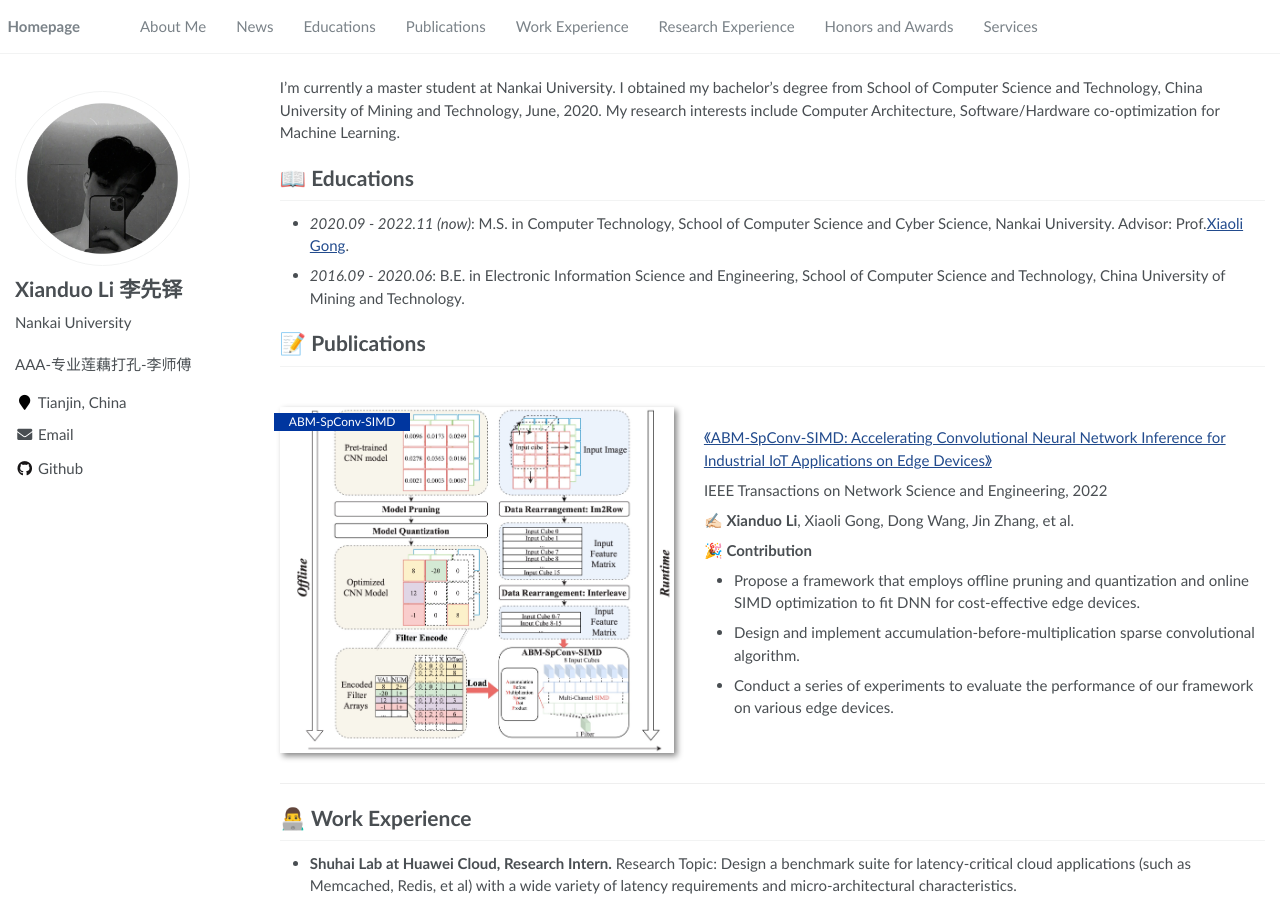
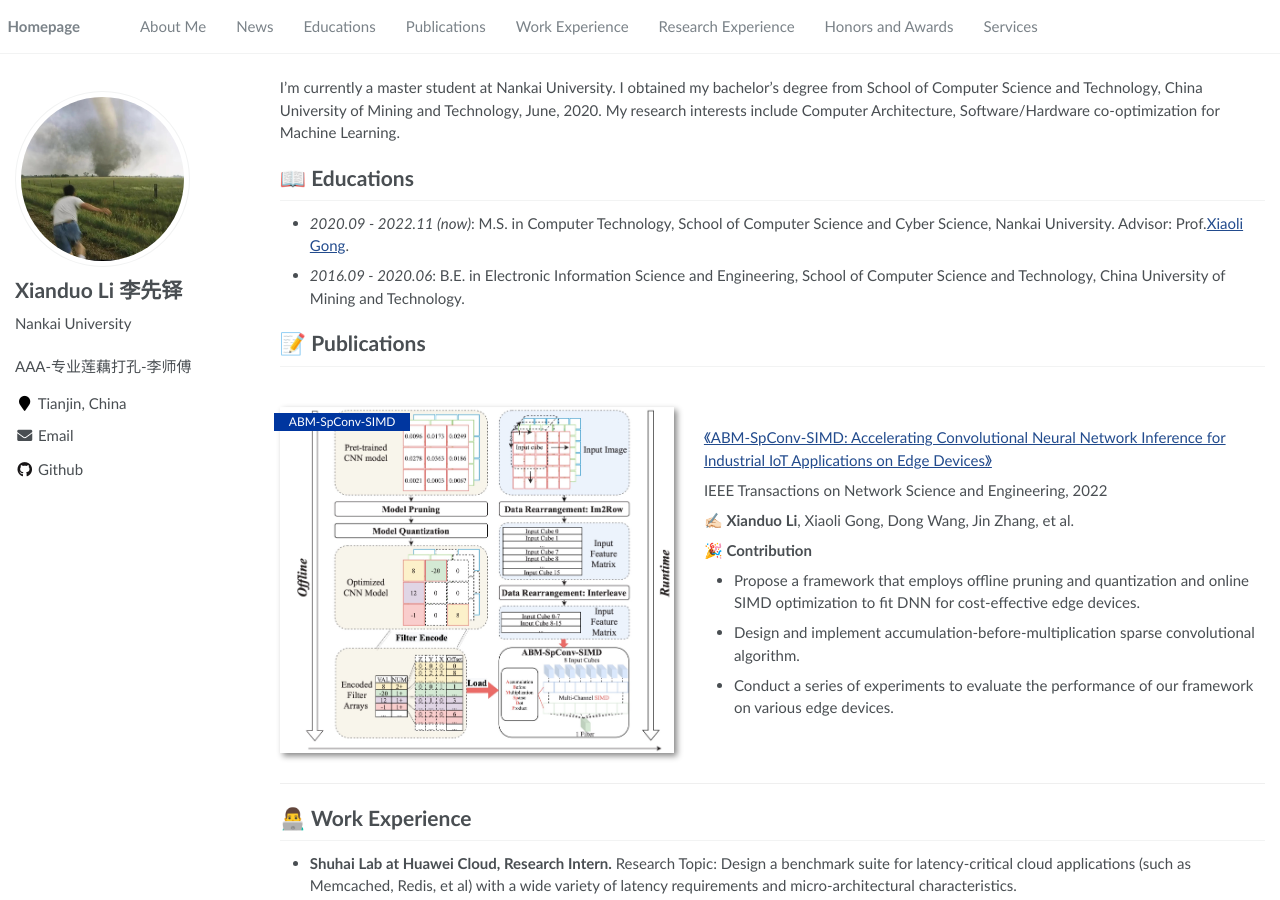
Before and after one commit to lxd-cumt/lxd-cumt.github.io, a Jekyll site: the page built from _pages/about.md, in a window 1280 px wide and 900 px high. Built offline with Jekyll 4.4.1, drawn with Linux system fonts in a browser that asks for light colours.

Commit message:
change jpg

```diff
--- a/_config.yml
+++ b/_config.yml
@@ -22,7 +22,7 @@ baidu_site_verification  :  # get baidu_site_verification from https://ziyuan.ba
 # Site Author
 author:
   name             : "Xianduo Li 李先铎"
-  avatar           : "images/zbh.png"
+  avatar           : "images/lixianduo.JPG"
   bio              : "Nankai University"
   location         : "Tianjin, China"
   employer         :
```
Also changed, not shown: images/lixianduo.JPG (added).
